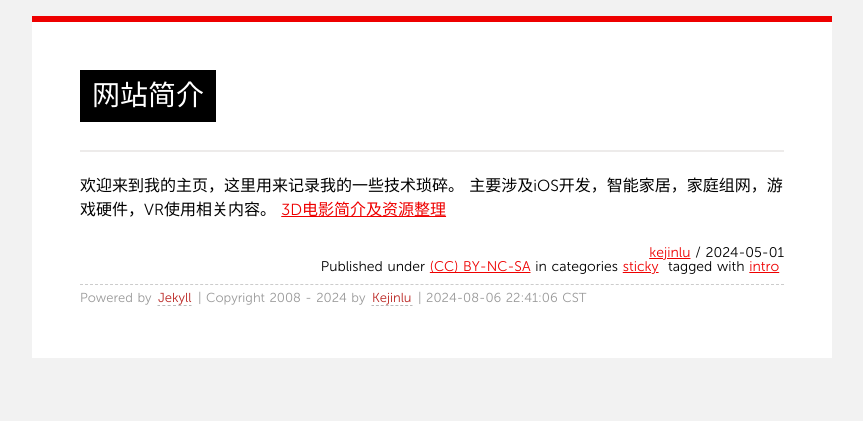
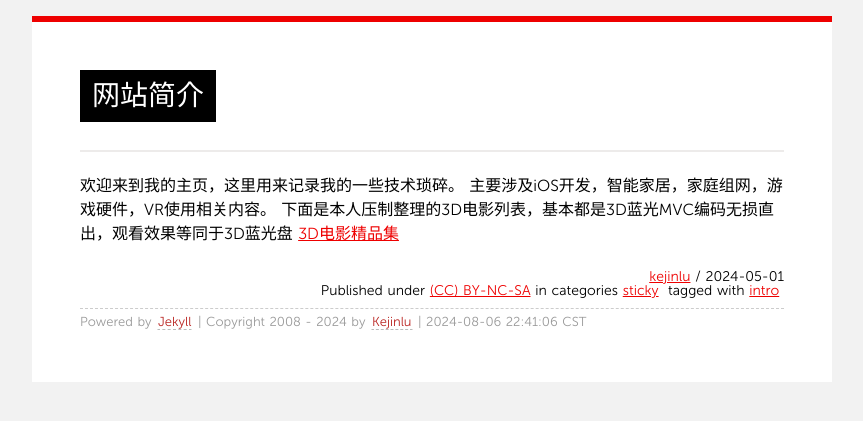
Before and after one commit to kejinlu/kejinlu.github.io, a Jekyll site: the page built from _posts/2024/2024-05-01-intro.md, in a window 1280 px wide. Shown: the top 421 px of the page, without its empty margins (208-1071 px from the left). Built offline with Jekyll 4.4.1, drawn with Linux system fonts in a browser that asks for light colours; comment, search, counter and statistics services are not loaded.

Commit message:
Update 2024-05-01-intro.md

```diff
--- a/_posts/2024/2024-05-01-intro.md
+++ b/_posts/2024/2024-05-01-intro.md
@@ -9,4 +9,5 @@ tags:
 
 欢迎来到我的主页，这里用来记录我的一些技术琐碎。
 主要涉及iOS开发，智能家居，家庭组网，游戏硬件，VR使用相关内容。
-[3D电影简介及资源整理](/2024/05/3dfilm)
+下面是本人压制整理的3D电影列表，基本都是3D蓝光MVC编码无损直出，观看效果等同于3D蓝光盘
+[3D电影精品集](https://kejinlu.notion.site/3D-99aeddf7037d4f36823c4c77110a05fc)
```
